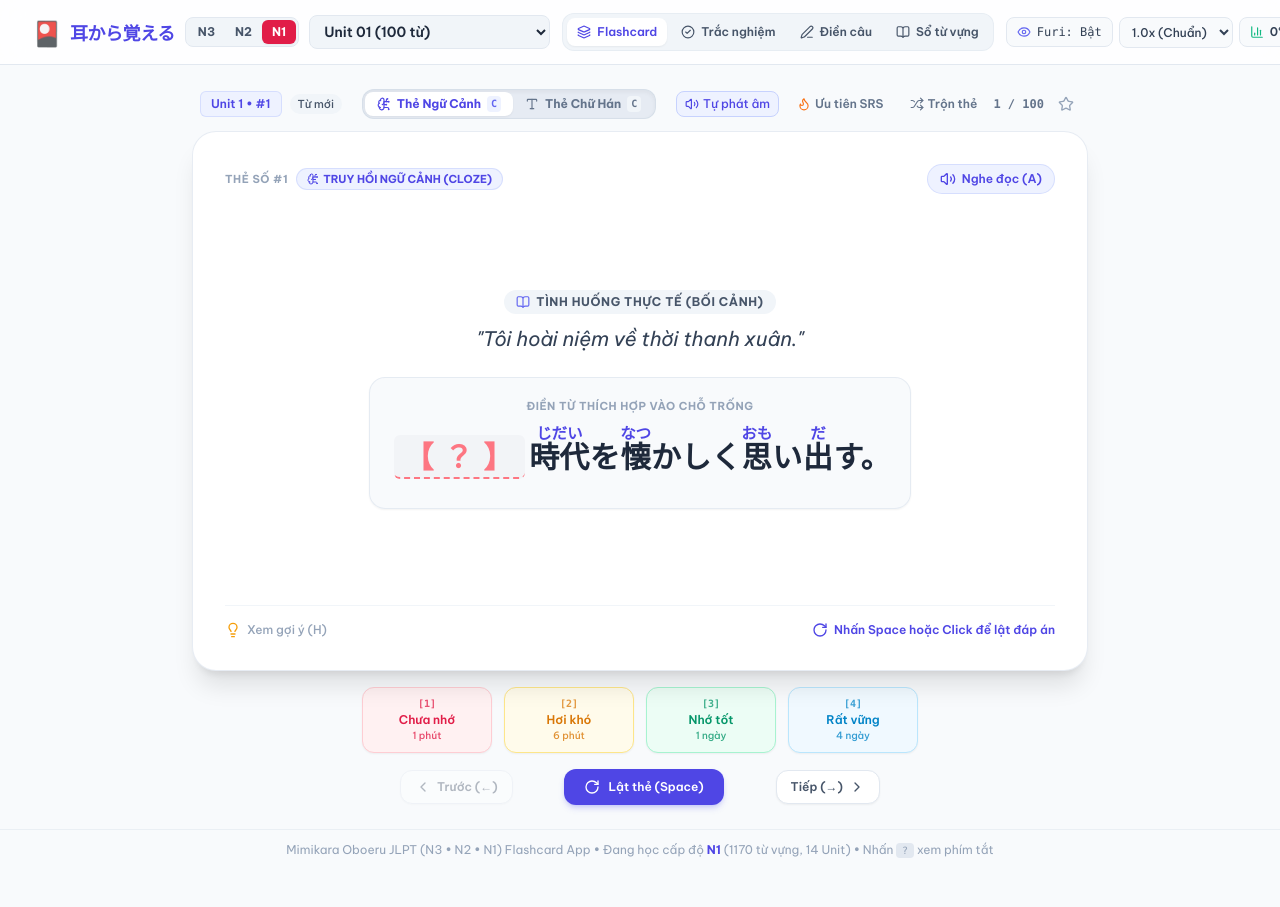
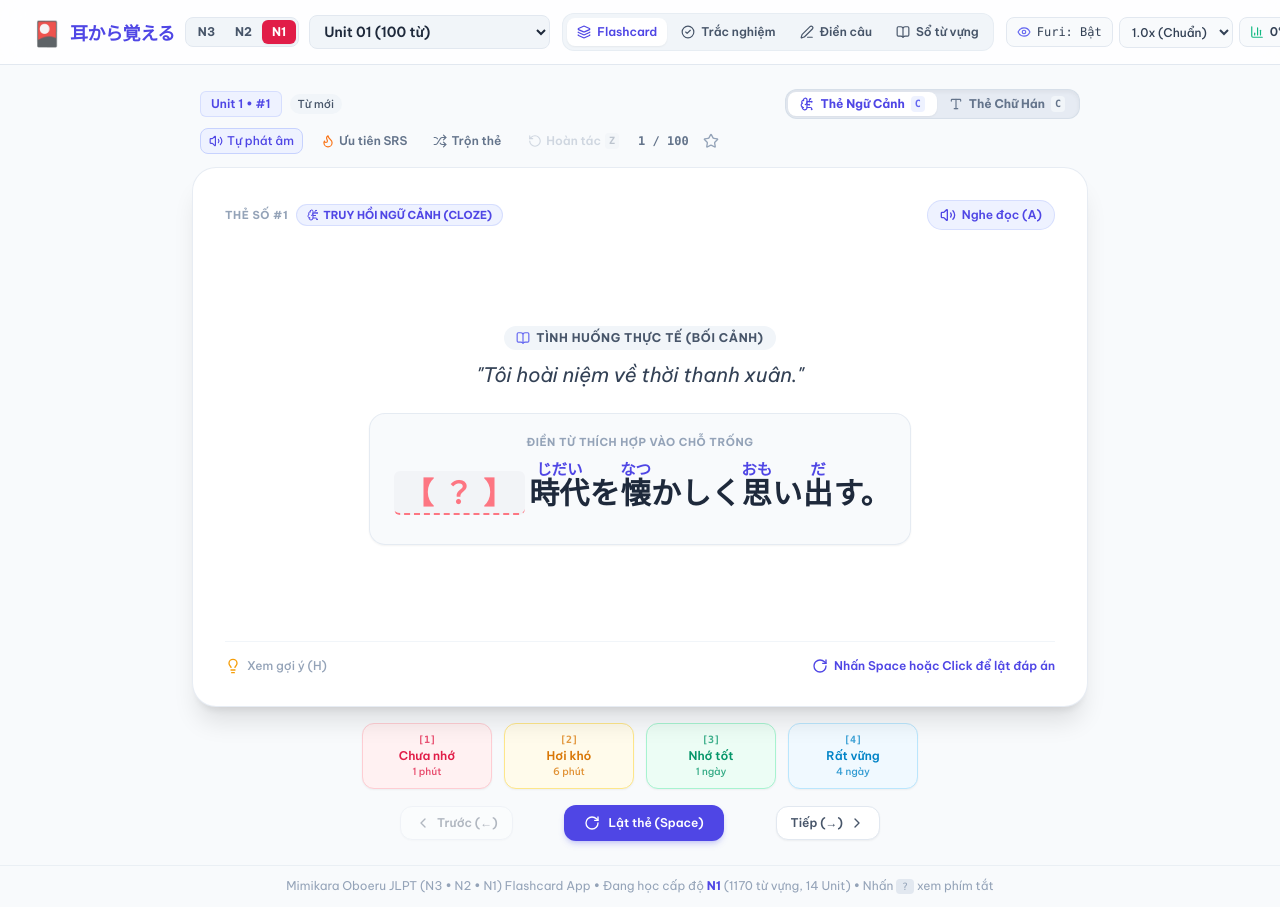
Before and after one commit to bkhntrung/Mimikara-JLPT, a React (Vite) app: page / in a window 1280 px wide. Shown: the top 907 px of the page. Before the commit the page ends 871 px from the top, so only its background shows below. Built offline with nearby package versions, Linux system fonts and the light colour scheme; the HTML template or start-up script is replaced by a standard one.

Commit message:
feat(flashcard): add undo (Ctrl+Z and Z) for SRS ratings and star actions with toast feedback

```diff
--- a/src/App.jsx
+++ b/src/App.jsx
@@ -1,4 +1,5 @@
 import React, { useState, useEffect, useMemo, useCallback, useRef } from 'react';
+import { RotateCcw } from 'lucide-react';
 import confetti from 'canvas-confetti';
 import mimikaraN1 from './data/mimikara_n1.json';
 import mimikaraN2 from './data/mimikara_n2.json';
@@ -80,6 +81,26 @@ export default function App() {
   const srsRecordsRef = useRef(srsRecords);
   srsRecordsRef.current = srsRecords;
 
+  const isSessionCompletedRef = useRef(isSessionCompleted);
+  isSessionCompletedRef.current = isSessionCompleted;
+
+  const starredSetRef = useRef(starredSet);
+  starredSetRef.current = starredSet;
+
+  // Lịch sử hoàn tác (Undo Stack cho Flashcard)
+  const undoStackRef = useRef([]);
+  const [canUndo, setCanUndo] = useState(false);
+  const [toastMessage, setToastMessage] = useState(null);
+  const toastTimerRef = useRef(null);
+
+  const showToast = useCallback((msg) => {
+    if (toastTimerRef.current) clearTimeout(toastTimerRef.current);
+    setToastMessage(msg);
+    toastTimerRef.current = setTimeout(() => {
+      setToastMessage(null);
+    }, 2500);
+  }, []);
+
   useEffect(() => {
     currentLevelRef.current = currentLevel;
   }, [currentLevel]);
@@ -146,6 +167,8 @@ export default function App() {
     setIsSmartSRSSort(false);
     setIsSessionCompleted(false);
     sessionInitialRecordsRef.current = {};
+    undoStackRef.current = [];
+    setCanUndo(false);
     setSrsQueueVersion(v => v + 1);
     setSrsRecords(loadSRSRecords(lvl));
     setStarredSet(loadStarredWords(lvl));
@@ -184,6 +207,8 @@ export default function App() {
     setIsFlipped(false);
     setIsSessionCompleted(false);
     sessionInitialRecordsRef.current = {};
+    undoStackRef.current = [];
+    setCanUndo(false);
     setSrsQueueVersion(v => v + 1);
   }, [currentUnit]);
 
@@ -262,6 +287,20 @@ export default function App() {
 
   // Starred toggle handler
   const handleToggleStar = useCallback((wordId) => {
+    const curWord = activeWordsRef.current.find(w => w.id === wordId);
+    const wasStarred = starredSetRef.current.has(wordId);
+
+    undoStackRef.current.push({
+      type: 'star',
+      wordId,
+      wordText: curWord?.word || '',
+      previousStarred: wasStarred
+    });
+    if (undoStackRef.current.length > 25) {
+      undoStackRef.current.shift();
+    }
+    setCanUndo(true);
+
     setStarredSet(prev => {
       const next = new Set(prev);
       if (next.has(wordId)) next.delete(wordId);
@@ -280,6 +319,27 @@ export default function App() {
     }, 300);
 
     stopSpeech();
+
+    // Lưu snapshot vào undoStack trước khi thay đổi trạng thái
+    const curWord = activeWordsRef.current[currentIndexRef.current];
+    const prevRecord = srsRecordsRef.current[wordId] ? { ...srsRecordsRef.current[wordId] } : null;
+    const prevInitial = sessionInitialRecordsRef.current[wordId];
+
+    undoStackRef.current.push({
+      type: 'rate',
+      wordId,
+      wordText: curWord?.word || '',
+      previousSrsRecord: prevRecord,
+      previousIndex: currentIndexRef.current,
+      previousFlipped: isFlippedRef.current,
+      previousSessionCompleted: isSessionCompletedRef.current,
+      previousSessionInitialRecord: prevInitial
+    });
+    if (undoStackRef.current.length > 25) {
+      undoStackRef.current.shift();
+    }
+    setCanUndo(true);
+
     setIsFlipped(false);
 
     setSrsRecords(prev => {
@@ -306,6 +366,70 @@ export default function App() {
       return prev + 1;
     });
   }, [activeWords.length, currentLevel]);
+
+  // Hoàn tác thao tác vừa rồi trên Flashcard (Ctrl+Z / Z)
+  const handleUndo = useCallback(() => {
+    if (undoStackRef.current.length === 0) {
+      showToast('Không có thao tác nào để hoàn tác');
+      return;
+    }
+
+    const lastAction = undoStackRef.current.pop();
+    setCanUndo(undoStackRef.current.length > 0);
+
+    stopSpeech();
+
+    if (lastAction.type === 'rate') {
+      const {
+        wordId,
+        wordText,
+        previousSrsRecord,
+        previousIndex,
+        previousFlipped,
+        previousSessionCompleted,
+        previousSessionInitialRecord
+      } = lastAction;
+
+      // 1. Khôi phục bản ghi SRS
+      setSrsRecords(prev => {
+        const next = { ...prev };
+        if (previousSrsRecord) {
+          next[wordId] = previousSrsRecord;
+        } else {
+          delete next[wordId];
+        }
+        saveSRSRecords(next, currentLevelRef.current);
+        return next;
+      });
+
+      // 2. Khôi phục sessionInitialRecordsRef
+      if (previousSessionInitialRecord !== undefined) {
+        sessionInitialRecordsRef.current[wordId] = previousSessionInitialRecord;
+      } else {
+        delete sessionInitialRecordsRef.current[wordId];
+      }
+
+      // 3. Khôi phục vị trí thẻ và trạng thái lật
+      setCurrentIndex(previousIndex);
+      setIsFlipped(previousFlipped);
+      setIsSessionCompleted(previousSessionCompleted);
+
+      showToast(`Đã hoàn tác đánh giá từ "${wordText}"`);
+    } else if (lastAction.type === 'star') {
+      const { wordId, wordText, previousStarred } = lastAction;
+      setStarredSet(prev => {
+        const next = new Set(prev);
+        if (previousStarred) {
+          next.add(wordId);
+        } else {
+          next.delete(wordId);
+        }
+        saveStarredWords(next, currentLevelRef.current);
+        return next;
+      });
+      showToast(`Đã hoàn tác gắn sao từ "${wordText}"`);
+    }
+  }, [showToast]);
 
   // Quiz / Cloze SRS Synchronization handler (chỉ cập nhật SRS, KHÔNG làm nhảy currentIndex của FlashcardDeck)
   const handleQuizSRSSync = useCallback((wordId, isCorrect) => {
@@ -396,7 +520,18 @@ export default function App() {
       // Ignore if user is typing in an input
       if (['INPUT', 'TEXTAREA', 'SELECT'].includes(e.target.tagName)) return;
 
-      if (e.key === ' ' || e.code === 'Space') {
+      // Hoàn tác (Undo): Ctrl + Z / Cmd + Z hoặc phím Z đơn ở chế độ Flashcard
+      if ((e.ctrlKey || e.metaKey) && (e.key === 'z' || e.key === 'Z')) {
+        e.preventDefault();
+        if (studyMode === 'flashcard') {
+          handleUndo();
+        }
+      } else if (!e.ctrlKey && !e.altKey && !e.metaKey && (e.key === 'z' || e.key === 'Z')) {
+        if (studyMode === 'flashcard') {
+          e.preventDefault();
+          handleUndo();
+        }
+      } else if (e.key === ' ' || e.code === 'Space') {
         e.preventDefault(); // Prevent page scroll down!
         if (studyMode === 'flashcard') {
           handleToggleFlip();
@@ -438,7 +573,7 @@ export default function App() {
 
     window.addEventListener('keydown', handleKeyDown);
     return () => window.removeEventListener('keydown', handleKeyDown);
-  }, [activeWords, currentIndex, soundSpeed, studyMode, isTabLocked, isSessionCompleted, handleNavigate, handleToggleFlip, handleToggleFurigana, handleToggleStar, handleRateSRS]);
+  }, [activeWords, currentIndex, soundSpeed, studyMode, isTabLocked, isSessionCompleted, handleNavigate, handleToggleFlip, handleToggleFurigana, handleToggleStar, handleRateSRS, handleUndo]);
 
   // Learned count
   const learnedCount = useMemo(() => {
@@ -494,6 +629,8 @@ export default function App() {
             onRestartSession={handleRestartSession}
             onSwitchToQuiz={() => setStudyMode('quiz')}
             onSwitchToCloze={() => setStudyMode('cloze')}
+            onUndo={handleUndo}
+            canUndo={canUndo}
           />
         )}
 
@@ -571,6 +708,14 @@ export default function App() {
         </p>
       </footer>
 
+      {/* Toast Notification cho Hoàn tác */}
+      {toastMessage && (
+        <div className="fixed bottom-6 left-1/2 -translate-x-1/2 z-50 px-4 py-2.5 rounded-2xl bg-slate-900/95 text-white dark:bg-white dark:text-slate-900 text-xs sm:text-sm font-semibold shadow-2xl border border-slate-700/50 dark:border-slate-200/50 backdrop-blur-md flex items-center gap-2 animate-bounce">
+          <RotateCcw className="w-4 h-4 text-indigo-400 dark:text-indigo-600 shrink-0" />
+          <span>{toastMessage}</span>
+        </div>
+      )}
+
     </div>
   );
 }
--- a/src/components/FlashcardDeck.jsx
+++ b/src/components/FlashcardDeck.jsx
@@ -105,7 +105,9 @@ export default function FlashcardDeck({
   isSessionCompleted = false,
   onRestartSession,
   onSwitchToQuiz,
-  onSwitchToCloze
+  onSwitchToCloze,
+  onUndo,
+  canUndo = false
 }) {
   // Chế độ thẻ: 'context' (Thẻ Ngữ Cảnh / Cloze - Khuyên dùng) hoặc 'vocab' (Thẻ Chữ Hán / Kanji Focus)
   const [cardMode, setCardMode] = useState(() => {
@@ -280,6 +282,15 @@ export default function FlashcardDeck({
         </div>
 
         <div className="flex flex-col sm:flex-row items-center justify-center gap-3 pt-2">
+          {onUndo && canUndo && (
+            <button
+              onClick={onUndo}
+              className="w-full sm:w-auto flex items-center justify-center gap-2 px-5 py-2.5 rounded-xl bg-amber-50 dark:bg-amber-950/60 border border-amber-300 dark:border-amber-700 hover:bg-amber-100 dark:hover:bg-amber-900/60 text-amber-800 dark:text-amber-200 font-semibold text-sm shadow-md active:scale-95 transition-all"
+            >
+              <RotateCcw className="w-4 h-4 text-amber-600 dark:text-amber-400" />
+              <span>Hoàn tác câu vừa rồi (Z)</span>
+            </button>
+          )}
           {onRestartSession && (
             <button
               onClick={onRestartSession}
@@ -404,6 +415,23 @@ export default function FlashcardDeck({
             <Shuffle className="w-3.5 h-3.5" />
             <span className="hidden sm:inline">Trộn thẻ</span>
           </button>
+
+          {onUndo && (
+            <button
+              onClick={onUndo}
+              disabled={!canUndo}
+              title="Hoàn tác thao tác vừa rồi (Ctrl+Z hoặc Z)"
+              className={`flex items-center gap-1 px-2.5 py-1 rounded-lg text-xs font-semibold transition-all ${
+                canUndo
+                  ? 'text-indigo-600 dark:text-indigo-400 bg-indigo-50 dark:bg-indigo-950/60 hover:bg-indigo-100 dark:hover:bg-indigo-900/60 border border-indigo-200/60 dark:border-indigo-800/60 shadow-sm active:scale-95'
+                  : 'text-slate-400 dark:text-slate-600 opacity-40 cursor-not-allowed border border-transparent'
+              }`}
+            >
+              <RotateCcw className="w-3.5 h-3.5" />
+              <span className="hidden sm:inline">Hoàn tác</span>
+              <span className="text-[10px] px-1 rounded bg-slate-200/60 dark:bg-slate-800 text-slate-500 font-mono">Z</span>
+            </button>
+          )}
 
           <span className="font-mono">{currentIndex + 1} / {words.length}</span>
 
--- a/src/components/ShortcutModal.jsx
+++ b/src/components/ShortcutModal.jsx
@@ -13,6 +13,7 @@ export default function ShortcutModal({ isOpen, onClose }) {
     { key: '2', desc: 'Đánh giá: Hơi khó (+1 ngày)' },
     { key: '3', desc: 'Đánh giá: Nhớ tốt (+3 ngày)' },
     { key: '4', desc: 'Đánh giá: Rất vững (+6 ngày)' },
+    { key: 'Ctrl + Z / Z', desc: 'Hoàn tác thao tác trước (Đánh giá SRS, gắn sao)' },
     { key: 'A', desc: 'Phát âm tiếng Nhật (Nghe giọng đọc chuẩn)' },
     { key: 'F', desc: 'Bật / Tắt hiển thị Furigana trên Kanji' },
     { key: 'S', desc: 'Lưu / Bỏ lưu từ vào danh sách Yêu thích (Star)' },
```
Also changed, not shown: 1 other file (tests, documents, lock files or other folders).
